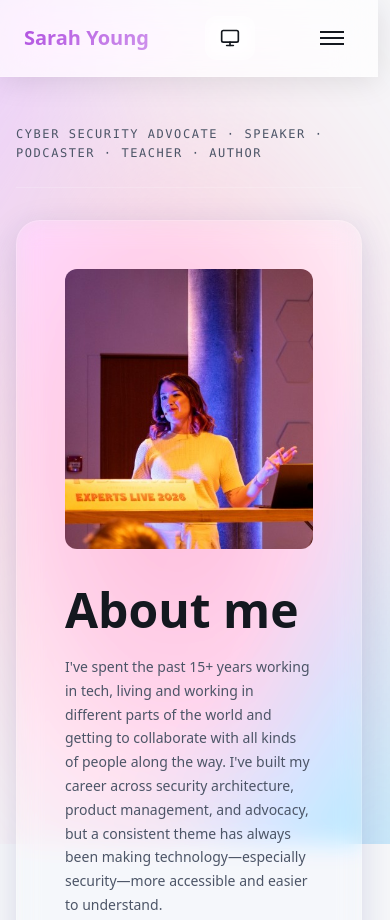
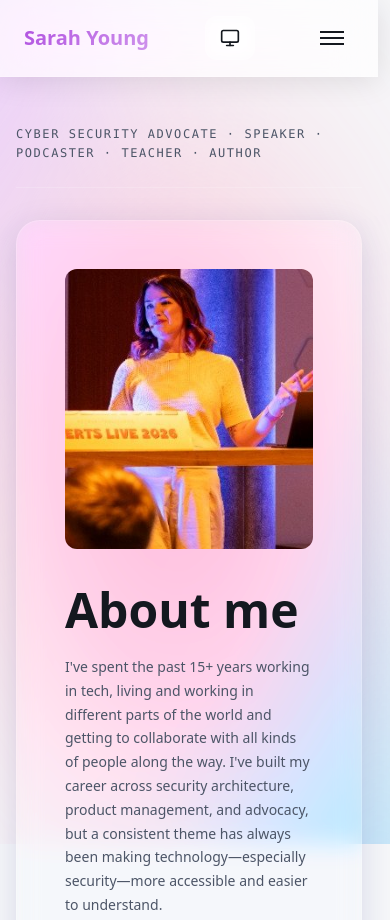
Before and after one commit to sarah-yo/sarah-yo.github.io, an Astro site: page / in a window 390 px wide. Shown: the top 920 px of the page. Built offline with nearby package versions, Linux system fonts and the light colour scheme; Astro itself is replaced by a stand-in of ours.

Commit message:
Optimize images for mobile - add mobile-specific crop with tighter framing
- Create mobile image (480x320) showing face closer and audience context
- Update picture element to serve mobile version on screens ≤768px
- Desktop version (400x550) remains unchanged
- Mobile image reduces to 31.7KB (optimized)

```diff
--- a/src/pages/index.astro
+++ b/src/pages/index.astro
@@ -21,7 +21,10 @@ import GlassCard from '@/components/ui/GlassCard.astro';
         <GlassCard padding="xl" radius="xl" class="about__card">
           <div class="about__grid">
             <div class="about__image">
-              <img src="/img/sarah-about.jpg" alt="Sarah Young at a Microsoft event" />
+              <picture>
+                <source media="(max-width: 768px)" srcset="/img/sarah-about-mobile.jpg" />
+                <img src="/img/sarah-about.jpg" alt="Sarah Young at a Microsoft event" />
+              </picture>
             </div>
             <div class="about__text">
               <h1>About me</h1>
```
Also changed, not shown: public/img/sarah-about-mobile.jpg (added).
